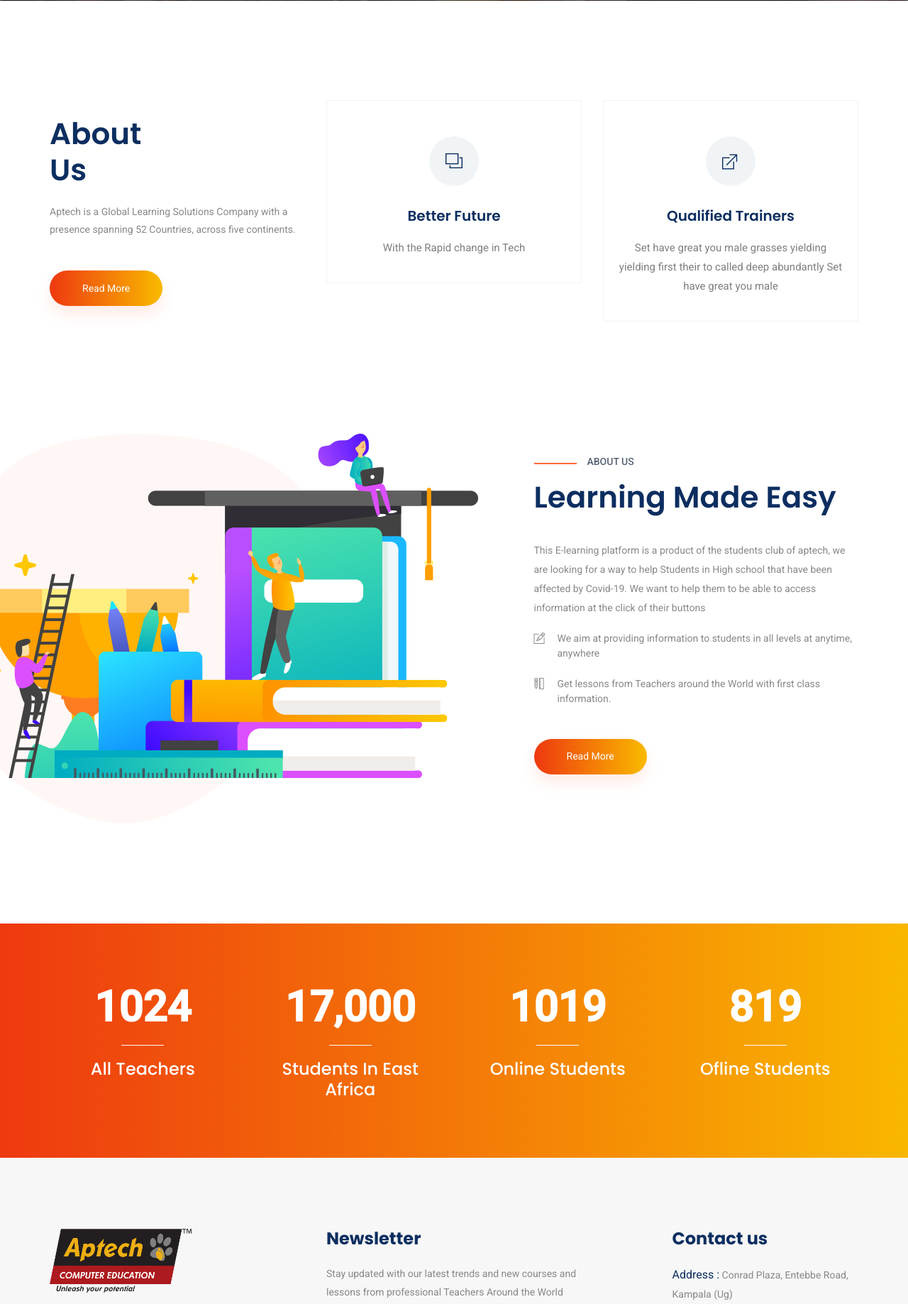
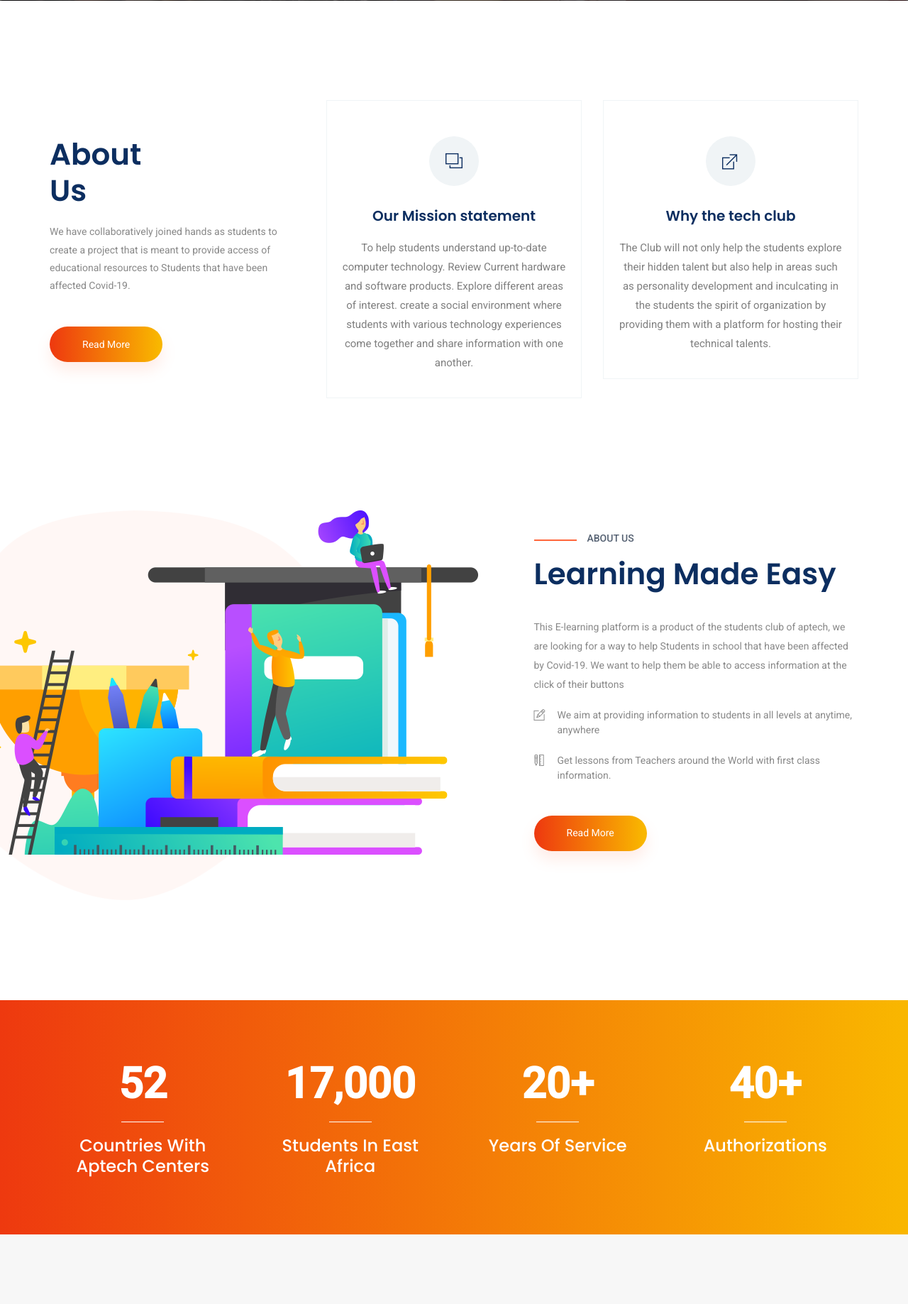
Before and after one commit to MartinKayz/Online-school, a Django app: page /about-us/ in a window 1280 px wide. Shown: the part 473-2310 px from the top of the page at 71% size. Run offline with Django 3.2, Linux system fonts and the light colour scheme; some libraries are stand-ins or nearby versions.

Commit message:
changes the about us info

```diff
--- a/mainsite/templates/mainsite/about.html
+++ b/mainsite/templates/mainsite/about.html
@@ -10,7 +10,7 @@
 
 {% block main-content %}
 <!-- breadcrumb start-->
-<section class="breadcrumb" style="background-image: url('/static/img/aptech2.jpg');" >
+<section class="breadcrumb" style="background-image: url('/static/img/aptech2.jpg');">
     <div class="container">
         <div class="row">
             <div class="col-lg-12">
@@ -33,8 +33,8 @@
             <div class="col-sm-6 col-xl-4 align-self-center">
                 <div class="single_feature_text ">
                     <h2>About <br> Us</h2>
-                    <p>Aptech is a Global Learning Solutions Company with a presence spanning 52 Countries, across five
-                        continents. </p>
+                    <p>We have collaboratively joined hands as students to create a project that is meant to provide
+                        access of educational resources to Students that have been affected Covid-19. </p>
                     <a href="#" class="btn_1">Read More</a>
                 </div>
             </div>
@@ -42,8 +42,11 @@
                 <div class="single_feature">
                     <div class="single_feature_part">
                         <span class="single_feature_icon"><i class="ti-layers"></i></span>
-                        <h4>Better Future</h4>
-                        <p>With the Rapid change in Tech </p>
+                        <h4>Our Mission statement </h4>
+                        <p>To help students understand up-to-date computer technology. Review Current hardware and
+                            software products. Explore different areas of interest. create a social environment where
+                            students with various technology experiences come together and share information with one
+                            another. </p>
                     </div>
                 </div>
             </div>
@@ -51,9 +54,10 @@
                 <div class="single_feature">
                     <div class="single_feature_part">
                         <span class="single_feature_icon"><i class="ti-new-window"></i></span>
-                        <h4>Qualified Trainers</h4>
-                        <p>Set have great you male grasses yielding yielding first their to called
-                            deep abundantly Set have great you male</p>
+                        <h4>Why the tech club</h4>
+                        <p>The Club will not only help the students explore their hidden talent but also help in areas
+                            such as personality development and inculcating in the students the spirit of organization
+                            by providing them with a platform for hosting their technical talents.</p>
                     </div>
                 </div>
             </div>
@@ -75,7 +79,7 @@
                     <h5>About us</h5>
                     <h2>Learning Made Easy</h2>
                     <p>This E-learning platform is a product of the students club of aptech, we are looking for a way to
-                        help Students in High school that have been affected by Covid-19. We want to help them to be
+                        help Students in school that have been affected by Covid-19. We want to help them be
                         able
                         to access information at the click of their buttons </p>
                     <ul>
@@ -84,7 +88,7 @@
                         <li><span class="ti-ruler-pencil"></span>Get lessons from Teachers around the World with first
                             class information.</li>
                     </ul>
-                    <a href="#" class="btn_1">Read More</a>
+                    <a href="{% url "mainsite:courses" %}" class="btn_1">Read More</a>
                 </div>
             </div>
         </div>
@@ -98,8 +102,8 @@
         <div class="row">
             <div class="col-lg-3 col-sm-6">
                 <div class="single_member_counter">
-                    <span class="counter">1024</span>
-                    <h4>All Teachers</h4>
+                    <span class="counter">52</span>
+                    <h4>Countries with Aptech Centers</h4>
                 </div>
             </div>
             <div class="col-lg-3 col-sm-6">
@@ -110,14 +114,14 @@
             </div>
             <div class="col-lg-3 col-sm-6">
                 <div class="single_member_counter">
-                    <span class="counter">1020</span>
-                    <h4>Online Students</h4>
+                    <span class="counter">20</span><span style="color: white;">+</span>
+                    <h4>Years of Service </h4>
                 </div>
             </div>
             <div class="col-lg-3 col-sm-6">
                 <div class="single_member_counter">
-                    <span class="counter">820</span>
-                    <h4>Ofline Students</h4>
+                    <span class="counter">40</span><span style="color: white;">+</span>
+                    <h4>Authorizations</h4>
                 </div>
             </div>
         </div>
```
